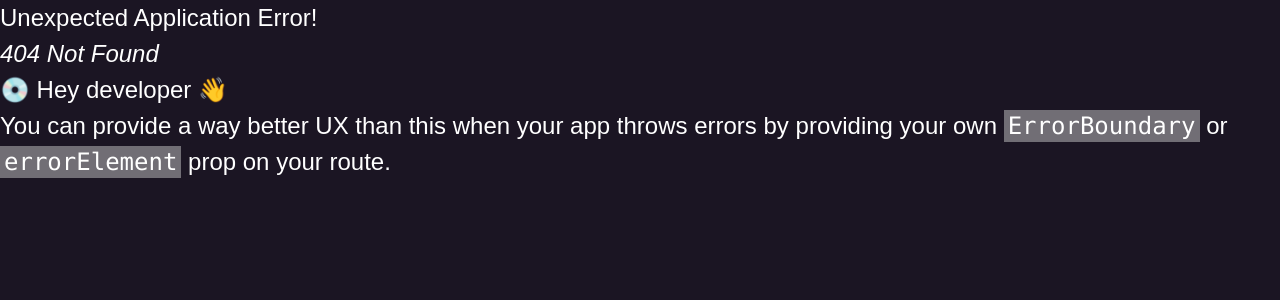
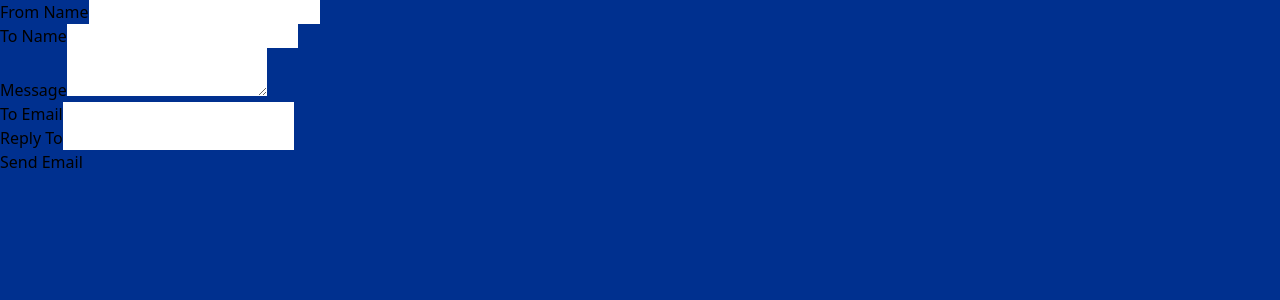
Before and after one commit to Isarok/ChatBot_EmplaeteConTalento, a React (Vite) app: page /contact in a window 1280 px wide. Before the commit this address had no page. Shown: the top 300 px of the page. Built offline with nearby package versions, Linux system fonts and the light colour scheme.

Commit message:
emailjs connection

```diff
--- a/src/Components/Contact/index.tsx
+++ b/src/Components/Contact/index.tsx
@@ -1,4 +1,4 @@
-import  { useRef, useState } from 'react';
+/* import  { useRef, useState } from 'react';
 import emailjs from '@emailjs/browser';
 import './style.css';
 
@@ -52,7 +52,7 @@ const Contact: React.FC = () => {
         <label>Message</label>
         <textarea name="message" value={formData.message} onChange={handleChange} />
         <input type="submit" value="Send" />
-        {error && <div className="error">{error}</div>} {/* Mostrar el mensaje de error si está presente */}
+        {error && <div className="error">{error}</div>}
       </form>
     );
   };
@@ -61,4 +61,96 @@ const Contact: React.FC = () => {
 
 
 
-//sendForm('service_rhmcrld', 'template_s8k0j7q', formData, 'TVETq8hbmSmqu94a6')
+//sendForm('service_rhmcrld', 'template_s8k0j7q', formData, 'TVETq8hbmSmqu94a6') */
+import { useState } from "react";
+import emailjs from "@emailjs/browser";
+
+const Contact: React.FC = () => {
+  const [formData, setFormData] = useState({
+    from_name: "",
+    to_name: "",
+    message: "",
+    to_email: "",
+    reply_to: "",
+  });
+
+  const handleSubmit = (event: React.FormEvent<HTMLFormElement>) => {
+    event.preventDefault();
+
+    const serviceID = "default_service";
+    const templateID = "template_0j5jzgj";
+    const publicKey = "Uhrzp0wG07AwnFgvq";
+
+    emailjs
+      .sendForm(serviceID, templateID, event.currentTarget, publicKey)
+      .then(
+        () => {
+          alert("Sent!");
+        },
+        (err) => {
+          alert(JSON.stringify(err));
+        }
+      );
+  };
+
+  const handleInputChange = (event: React.ChangeEvent<HTMLInputElement>) => {
+    const { name, value } = event.target;
+    setFormData({ ...formData, [name]: value });
+  };
+
+  const handleTextareaChange = (
+    event: React.ChangeEvent<HTMLTextAreaElement>
+  ) => {
+    const { name, value } = event.target;
+    setFormData({ ...formData, [name]: value });
+  };
+
+  return (
+    <form id="form" onSubmit={handleSubmit}>
+      <div className="field">
+        <label htmlFor="from_name">From Name</label>
+        <input
+          type="text"
+          name="from_name"
+          id="from_name"
+          onChange={handleInputChange}
+        />
+      </div>
+      <div className="field">
+        <label htmlFor="to_name">To Name</label>
+        <input
+          type="text"
+          name="to_name"
+          id="to_name"
+          onChange={handleInputChange}
+        />
+      </div>
+      <div className="field">
+        <label htmlFor="message">Message</label>
+        <textarea name="message" id="message" onChange={handleTextareaChange} />
+      </div>
+      <div className="field">
+        <label htmlFor="to_email">To Email</label>
+        <input
+          type="text"
+          name="to_email"
+          id="to_email"
+          onChange={handleInputChange}
+        />
+      </div>
+      <div className="field">
+        <label htmlFor="reply_to">Reply To</label>
+        <input
+          type="text"
+          name="reply_to"
+          id="reply_to"
+          onChange={handleInputChange}
+        />
+      </div>
+
+      <input type="submit" id="button" value="Send Email" />
+    </form>
+  );
+};
+
+export default Contact;
--- a/src/index.css
+++ b/src/index.css
@@ -3,7 +3,7 @@
 @tailwind utilities;
 
 @import url("https://fonts.googleapis.com/css2?family=Poppins:ital,wght@0,100;0,200;0,300;0,400;0,500;0,600;0,700;0,800;0,900;1,100;1,200;1,300;1,400;1,500;1,600;1,700;1,800;1,900&family=Raleway:ital,wght@0,100..900;1,100..900&display=swap");
-
+/*
 body {
   font-family: Raleway, sans-serif;
   margin: 0;
@@ -11,4 +11,4 @@ body {
   text-aling: center;
   background: #1b1523;
   color: #fff;
-}
+} */
```
Also changed, not shown: src/Router/router.tsx (+9 -7 lines).
